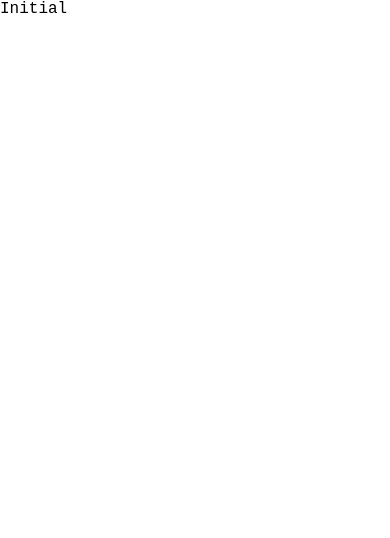
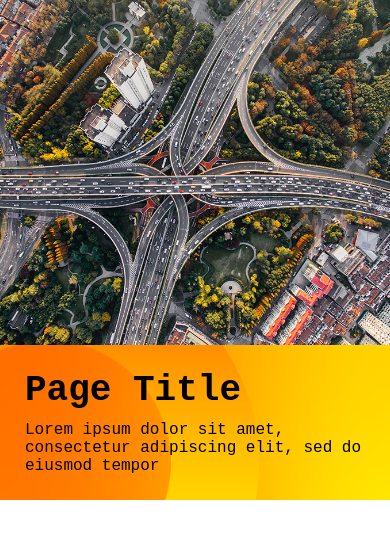
Before and after one commit to ChristianPaoloDagdag/fujitsu-coding-challenge, a React (Create React App) app: page / in a window 390 px wide. Shown: the top 538 px of the page. Built offline with nearby package versions, Linux system fonts and the light colour scheme.

Commit message:
feat: create TopComponent, responsive

```diff
--- /dev/null
+++ b/src/pages/Home/TopComponent/index.jsx
@@ -0,0 +1,19 @@
+import React from 'react';
+import * as S from './styles';
+
+export default function TopComponent() {
+  return (
+    <S.Container>
+      <S.LeftContainer>
+        <S.LeftContainerContent>
+          <S.LeftContainerTitle>Page Title</S.LeftContainerTitle>
+          <div>
+            Lorem ipsum dolor sit amet, consectetur adipiscing elit, sed do
+            eiusmod tempor
+          </div>
+        </S.LeftContainerContent>
+      </S.LeftContainer>
+      <S.RightContainer />
+    </S.Container>
+  );
+}
--- /dev/null
+++ b/src/pages/Home/TopComponent/styles.jsx
@@ -0,0 +1,56 @@
+import styled from 'styled-components';
+import kv from '../../../assets/Background/kv.jpg';
+import gradient from '../../../assets/Background/bg_gradient.png';
+
+export const Container = styled.div`
+  display: flex;
+  flex-direction: column-reverse;
+  height: 500px;
+  width: 100%;
+
+  @media (min-width: 850px) {
+    flex-direction: row;
+  }
+`;
+
+export const LeftContainer = styled.div`
+  align-items: center;
+  background-image: url(${gradient});
+  background-position: center;
+  background-repeat: no-repeat;
+  background-size: cover;
+  display: flex;
+  display: flex;
+  flex-direction: column;
+  height: 45%;
+  justify-content: center;
+  width: 100%;
+
+  @media (min-width: 850px) {
+    height: 100%;
+  }
+`;
+
+export const LeftContainerContent = styled.div`
+  display: flex;
+  flex-direction: column;
+  gap: 10px;
+  margin: 0px 25px;
+  max-width: 400px;
+  word-wrap: break-word;
+`;
+
+export const LeftContainerTitle = styled.span`
+  font-size: 36px;
+  font-weight: ${(props) => props.theme.fontWeight.bold};
+`;
+
+export const RightContainer = styled.div`
+  background-image: url(${kv});
+  background-position: center;
+  background-repeat: no-repeat;
+  background-size: cover;
+  display: flex;
+  height: 100%;
+  width: 100%;
+`;
--- a/src/pages/Home/index.jsx
+++ b/src/pages/Home/index.jsx
@@ -1,8 +1,11 @@
 import React from 'react';
 import Container from './styles';
+import TopComponent from './TopComponent';
 
 export default function Home() {
   return (
-    <Container>Initial</Container>
+    <Container>
+      <TopComponent />
+    </Container>
   );
 }
--- a/src/pages/Home/styles.jsx
+++ b/src/pages/Home/styles.jsx
@@ -1,7 +1,8 @@
 import styled from 'styled-components';
 
 const Container = styled.div`
-  background-color: white;
+  display: flex;
+  flex-direction: column;
 `;
 
 export default Container;
--- a/src/themes/default.jsx
+++ b/src/themes/default.jsx
@@ -4,6 +4,9 @@ const defaultTheme = {
     medium: '(min-width: 833px)',
     large: '(min-width: 1093px)',
   },
+  fontWeight: {
+    bold: 700,
+  },
 };
 
 export default defaultTheme;
```
Also changed, not shown: src/assets/Background/bg_gradient.png (added), src/assets/Background/kv.jpg (added).
